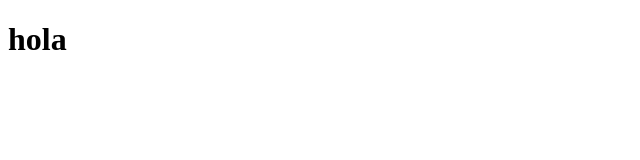
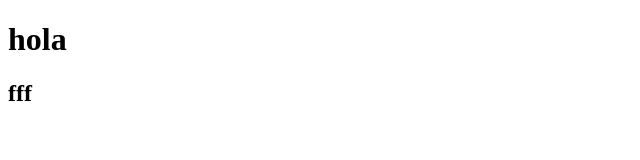
Before and after one commit to jonathanrchamorro/practice-Git, a plain HTML site: page jhon.html in a window 1280 px wide. Shown: the full height of the page, 0-640 px from the left. Drawn offline with Linux system fonts and the light colour scheme.

Commit message:
agregar h2

```diff
--- a/jhon.html
+++ b/jhon.html
@@ -8,6 +8,7 @@
 </head>
 <body>
     <h1> hola </h1>
+    <h2>fff</h2>
 
 </body>
 </html>
```
